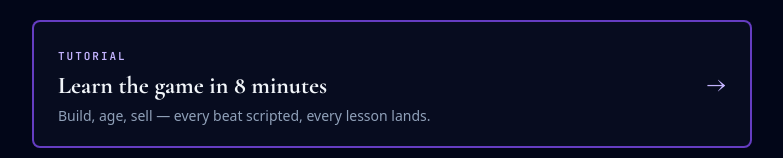
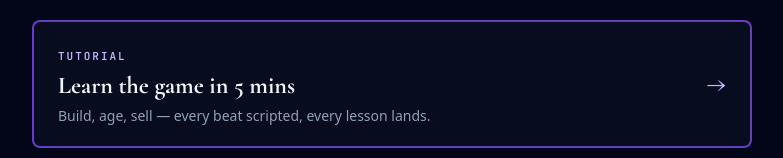
Before and after one commit to Curbvu/bourbonomics, a Next.js app in the folder packages/client/: page / in a window 1280 px wide. Shown: the part 180-338 px from the top of the page, without its empty margins (248-1031 px from the left). Built offline with nearby package versions, Linux system fonts and the light colour scheme.

Commit message:
copy(menu): tutorial CTA "8 minutes" → "5 mins"
Tighter and more honest about the actual walkthrough length.

```diff
--- a/packages/client/src/app/components/MainMenu.tsx
+++ b/packages/client/src/app/components/MainMenu.tsx
@@ -71,7 +71,7 @@ export default function MainMenu() {
         <MenuTile
           href="/tutorial"
           eyebrow={tutorialDone ? "Replay tutorial" : "Tutorial"}
-          title={tutorialDone ? "Walk through it again" : "Learn the game in 8 minutes"}
+          title={tutorialDone ? "Walk through it again" : "Learn the game in 5 mins"}
           subtitle={
             tutorialDone
               ? "Same script — useful when teaching a friend."
```
